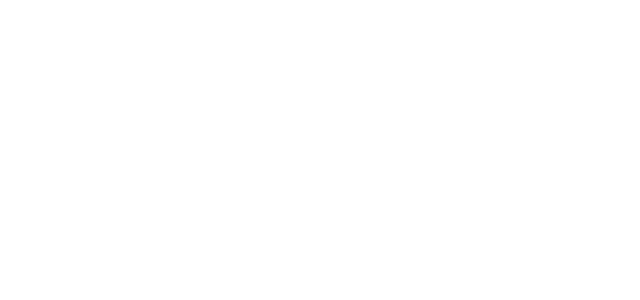
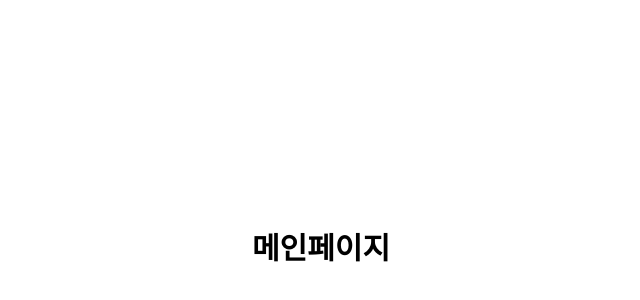
Before and after one commit to DainKim0/Complete, a React (Create React App) app: page /Main in a window 1280 px wide. Before the commit this address had no page. Shown: the part 154-454 px from the top of the page, without its empty margins (319-959 px from the left). Built offline with nearby package versions, Linux system fonts and the light colour scheme.

Commit message:
Connect home button to main page

```diff
--- a/src/App.js
+++ b/src/App.js
@@ -4,6 +4,7 @@ import { GlobalStyle } from "./global-style";
 import Upload from "./pages/Upload";
 import Result from "./pages/Result";
 import DragDrop from "./componetns/DragDrop";
+import MainPage from "./pages/Main";
 
 export default function App() {
   return (
@@ -12,6 +13,7 @@ export default function App() {
       <Routes>
         <Route path="/" element={<Upload />} />
         <Route path="/result" element={<Result />} />
+        <Route path="/Main" element={<MainPage />} />
       </Routes>
     </BrowserRouter>
   );
--- a/src/componetns/InspectHeader.js
+++ b/src/componetns/InspectHeader.js
@@ -1,11 +1,13 @@
 import React from "react";
 import { ReactComponent as HomeIcon } from ".././asset/Home.svg";
 import styled from "styled-components";
+import { useNavigate } from "react-router-dom";
 
 const InspectHeaderBox = styled.header`
   padding: 35px 20px;
   border-bottom: 4px solid;
   position: relative;
+  cursor: pointer;
 `;
 
 const HeaderText = styled.h2`
@@ -20,8 +22,14 @@ const HeaderText = styled.h2`
 `;
 
 export default function InspectHeader({ text }) {
+  const navigate = useNavigate(); // Move the hook inside the functional component
+
+  const handleHomeClick = () => {
+    navigate("/Main");
+  };
+
   return (
-    <InspectHeaderBox>
+    <InspectHeaderBox onClick={handleHomeClick}>
       <HomeIcon />
       <HeaderText>{text}</HeaderText>
     </InspectHeaderBox>
--- /dev/null
+++ b/src/pages/Main.js
@@ -0,0 +1,22 @@
+import React from "react";
+import styled from "styled-components";
+
+const MainWrapper = styled.div`
+  display: flex;
+  align-items: center;
+  justify-content: center;
+  height: 100vh;
+`;
+
+const MainText = styled.h1`
+  font-size: 30px;
+  text-align: center;
+`;
+
+export default function MainPage() {
+  return (
+    <MainWrapper>
+      <MainText>메인페이지</MainText>
+    </MainWrapper>
+  );
+}
```
